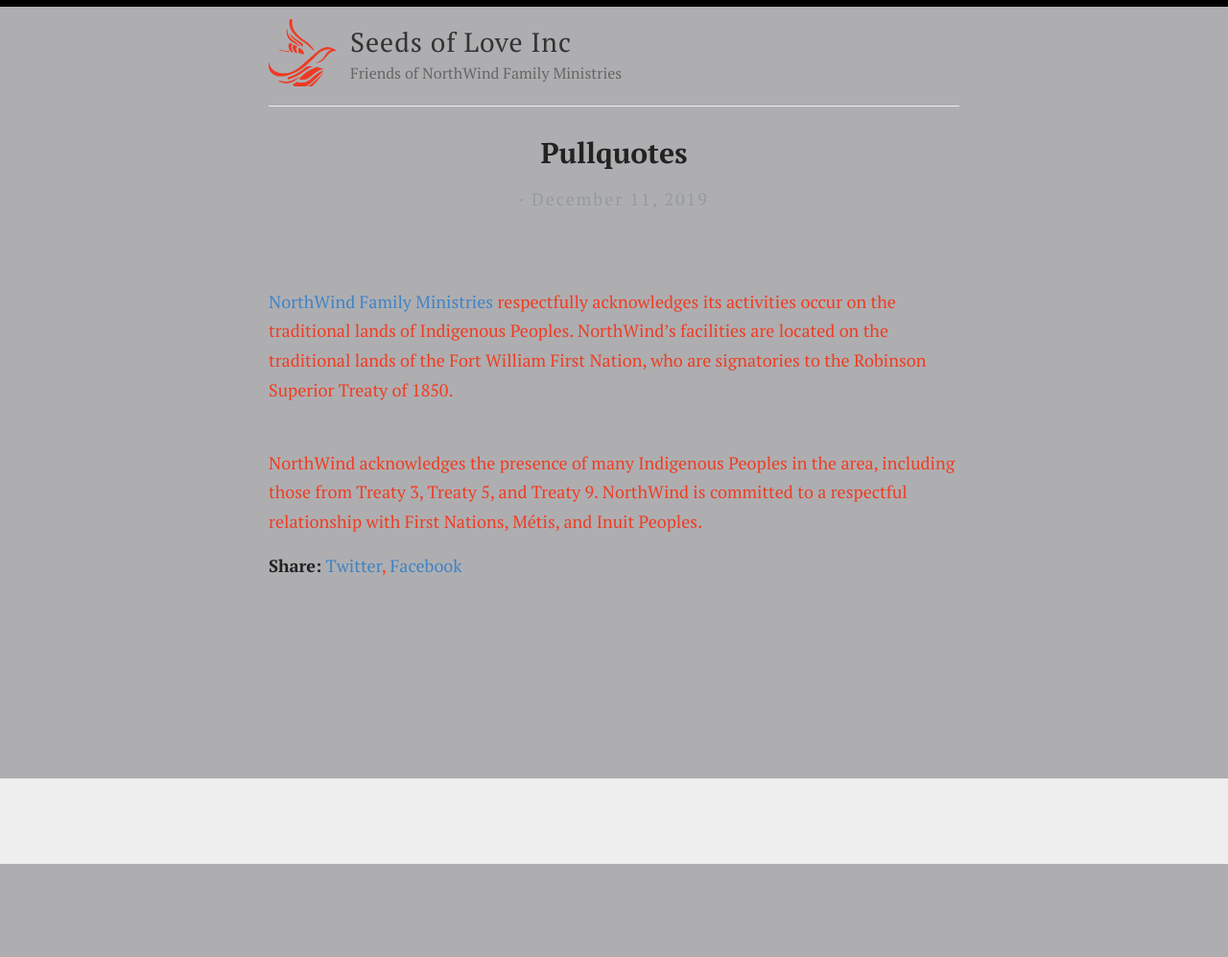
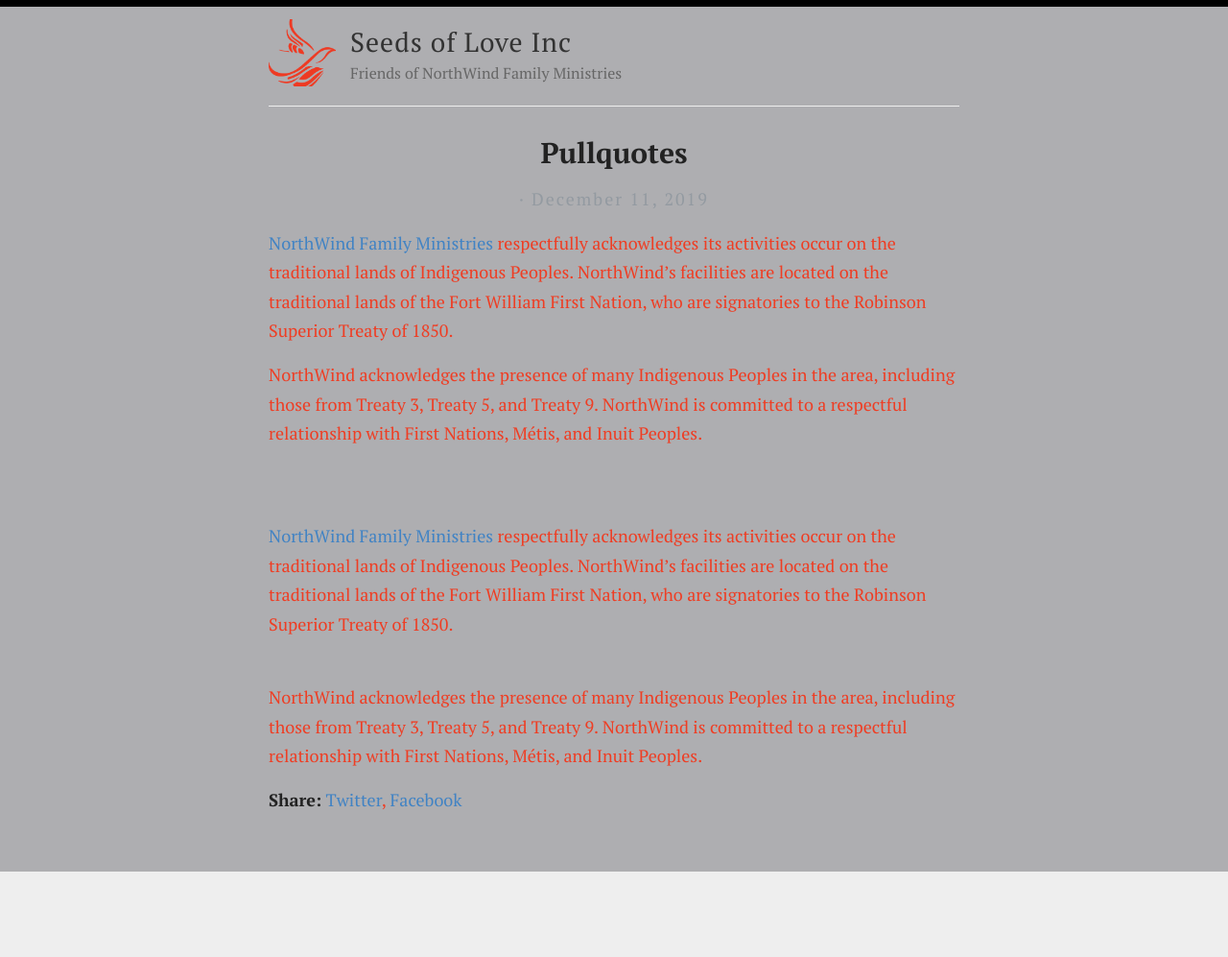
Before and after one commit to Seeds-of-Love-Inc/seeds-of-love-inc.github.io, a Jekyll site: the page built from _posts/2019-12-11-pullquotes.md, in a window 1280 px wide. Shown: the whole page at 96% size. Built offline with Jekyll 4.4.1, drawn with Linux system fonts in a browser that asks for light colours; before the commit the page ends 900 px from its top, so only the background shows below that.

Commit message:
Update 2019-12-11-pullquotes.md

```diff
--- a/_posts/2019-12-11-pullquotes.md
+++ b/_posts/2019-12-11-pullquotes.md
@@ -2,6 +2,14 @@
 layout: post
 title:  Pullquotes
 ---
+<p>
+<a href="https://www.northwindfm.org/">NorthWind Family Ministries</a> respectfully acknowledges its activities occur on the traditional lands of Indigenous Peoples. NorthWind’s facilities are located on the traditional lands of the Fort William First Nation, who are signatories to the Robinson Superior Treaty of 1850.
+</p>
+
+<p>
+NorthWind acknowledges the presence of many Indigenous Peoples in the area, including those from Treaty 3, Treaty 5, and Treaty 9. NorthWind is committed to a respectful relationship with First Nations, Métis, and Inuit Peoples.
+</p>
+
 <br><br>
 [NorthWind Family Ministries](https://www.northwindfm.org/) respectfully acknowledges its activities occur on the traditional lands of Indigenous Peoples. NorthWind’s facilities are located on the traditional lands of the Fort William First Nation, who are signatories to the Robinson Superior Treaty of 1850.<br><br>
 
```
